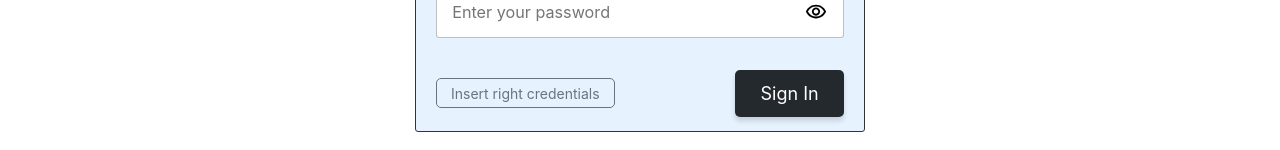
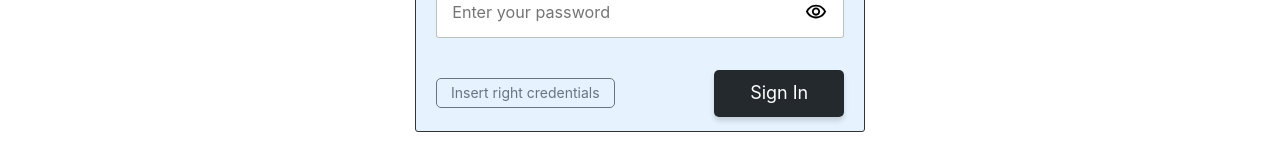
Before and after one commit to alanreidt/sign-in-app, a React (Create React App) app: page /sign-in in a window 1280 px wide. Shown: the part 269-419 px from the top of the page. Built offline with nearby package versions, Linux system fonts and the light colour scheme.

Commit message:
[PD-263] Update Button styles

```diff
--- a/src/components/Button.js
+++ b/src/components/Button.js
@@ -5,13 +5,14 @@ import { BREAKPOINTS } from "../utils/cssVariables";
 const StyledButton = styled.button`
   display: inline-block;
   vertical-align: top;
+  height: 2.6em;
+  line-height: calc(2.6em - 2 * 2px);
+
   padding: 0 1.3em;
-  min-width: 105px;
-  height: 2.6em;
+  min-width: 7.2em;
 
   font-family: inherit;
   font-size: 18px;
-  line-height: normal;
   color: #fff;
   background-color: #24292e;
 
@@ -42,10 +43,13 @@ const StyledButton = styled.button`
 
   ${(props) => props.disabled && css`
     background-color: #4e565f;
+    cursor: not-allowed;
   `}
 
   ${(props) => props.primitive && css`
     height: 2.1em;
+    line-height: calc(2.1em - 2 * 1px);
+
     padding: 0 1em;
 
     font-size: 14px;
```
